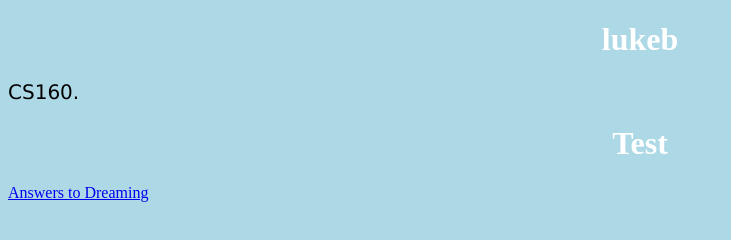
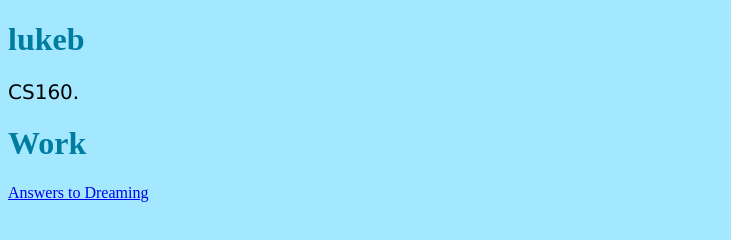
Before and after one commit to Brayl/brayl.github.io, a plain HTML site: page index.html in a window 1280 px wide. Shown: the whole page, without its empty margins (0-731 px from the left). Drawn offline with Linux system fonts and the light colour scheme.

Commit message:
update css 2

```diff
--- a/index.html
+++ b/index.html
@@ -9,7 +9,7 @@
 <h1>lukeb</h1>
 <p>CS160.</p>
 
-<h1>Test</h1>
+<h1>Work</h1>
 <a href="https://goo.gl/K2CPN6">Answers to Dreaming</a>
 
 </body>
--- a/styles.css
+++ b/styles.css
@@ -1,10 +1,10 @@
 body {
-    background-color: lightblue;
+    background-color: rgb(163, 232, 255);
 }
 
 h1 {
-    color: white;
-    text-align: center;
+    color: rgb(0, 124, 161);
+    text-align: left;
 }
 
 p {
```
